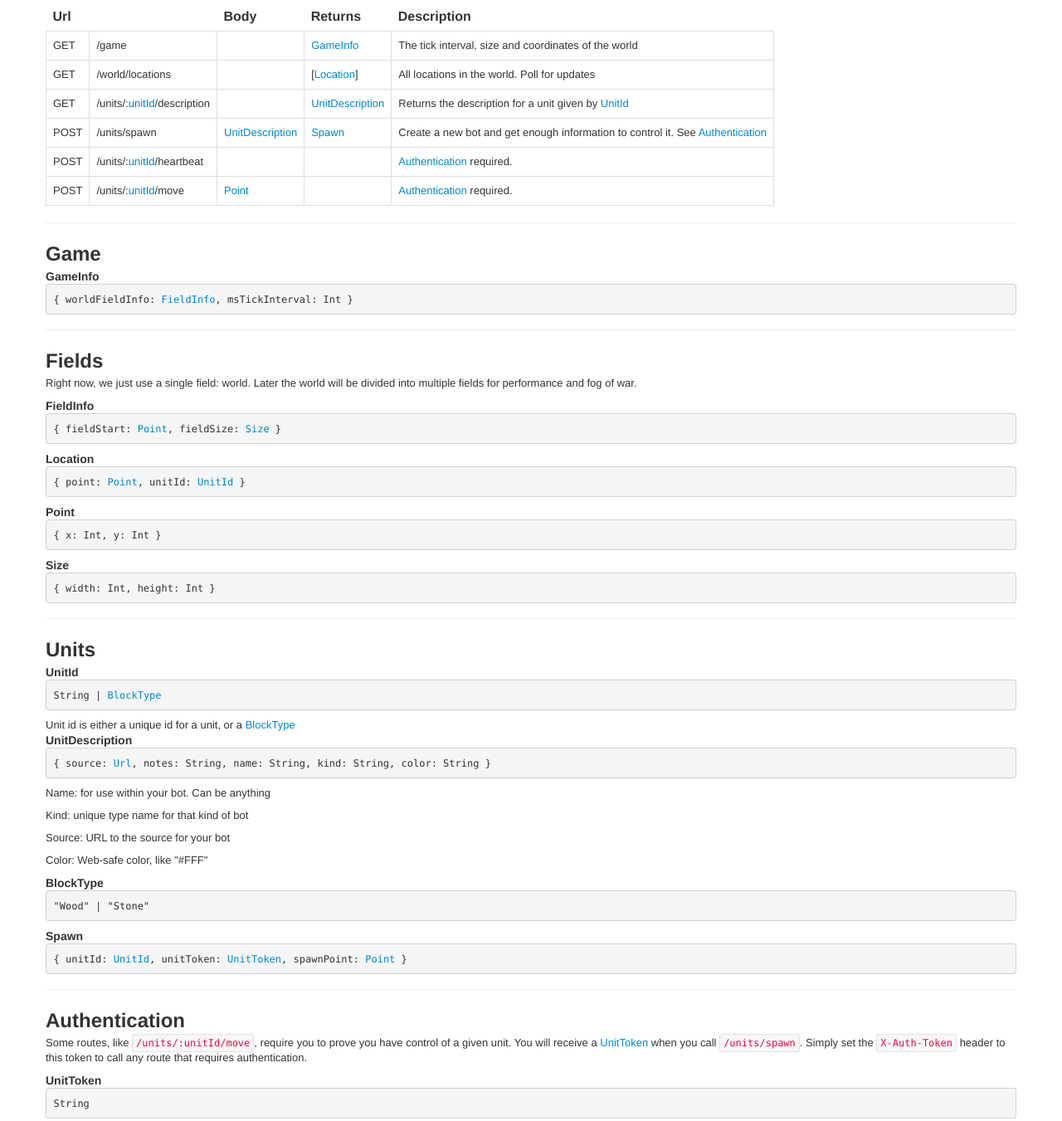
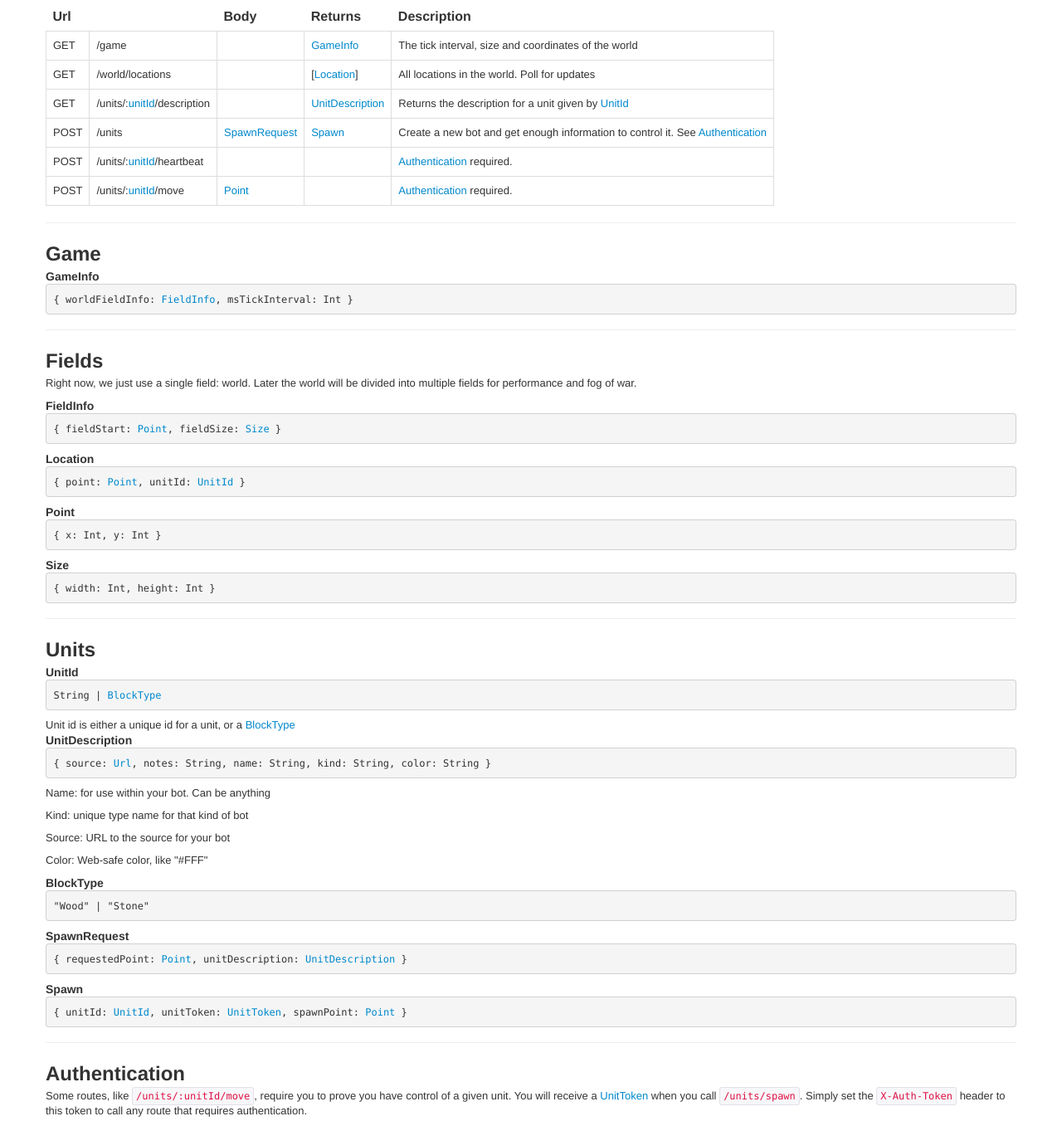
Before and after one commit to seanhess/robotquest, a plain HTML site: page public/documentation.html in a window 1280 px wide. Shown: the part 370-1721 px from the top of the page at 83% size. Drawn offline with nearby package versions, Linux system fonts and the light colour scheme.

Commit message:
fix docs

```diff
--- a/public/documentation.html
+++ b/public/documentation.html
@@ -54,8 +54,8 @@
             </tr>
             <tr>
                 <td>POST</td>
-                <td class="url">/units/spawn</td>
-                <td><a href="#UnitDescription">UnitDescription</a></td>
+                <td class="url">/units</td>
+                <td><a href="#SpawnRequest">SpawnRequest</a></td>
                 <td><a href="#Spawn">Spawn</a></td>
                 <td>Create a new bot and get enough information to control it. See <a href="#Authentication">Authentication</a></td>
             </tr>
@@ -131,6 +131,12 @@
             <pre>"Wood" | "Stone"</pre>
         </div>
 
+
+        <div class="object" id="SpawnRequest">
+            <h4>SpawnRequest</h4>
+            <pre>{ requestedPoint: <a href="#Point">Point</a>, unitDescription: <a href="#UnitDescription">UnitDescription</a> }</pre>
+        </div>
+
         <div class="object" id="Spawn">
             <h4>Spawn</h4>
             <pre>{ unitId: <a href="#UnitId">UnitId</a>, unitToken: <a href="#UnitToken">UnitToken</a>, spawnPoint: <a href="#Point">Point</a> }</pre>
```
